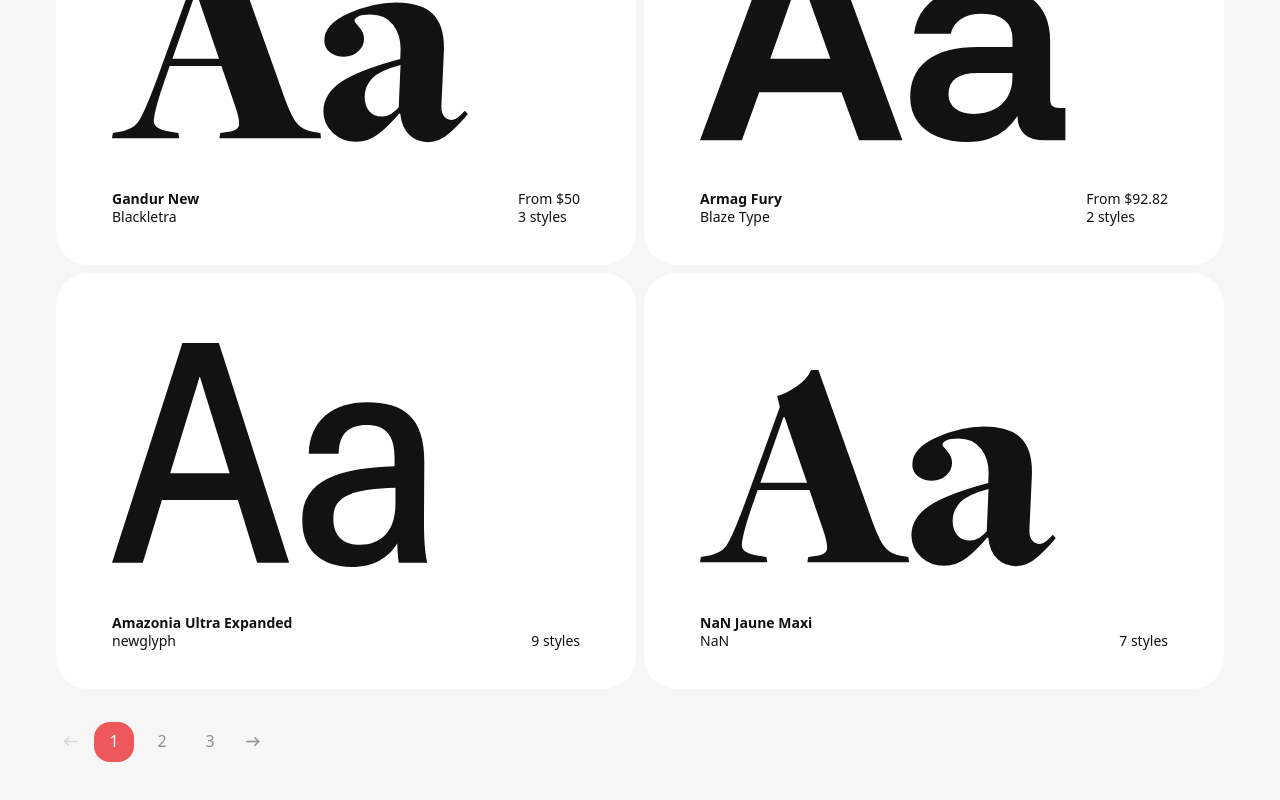
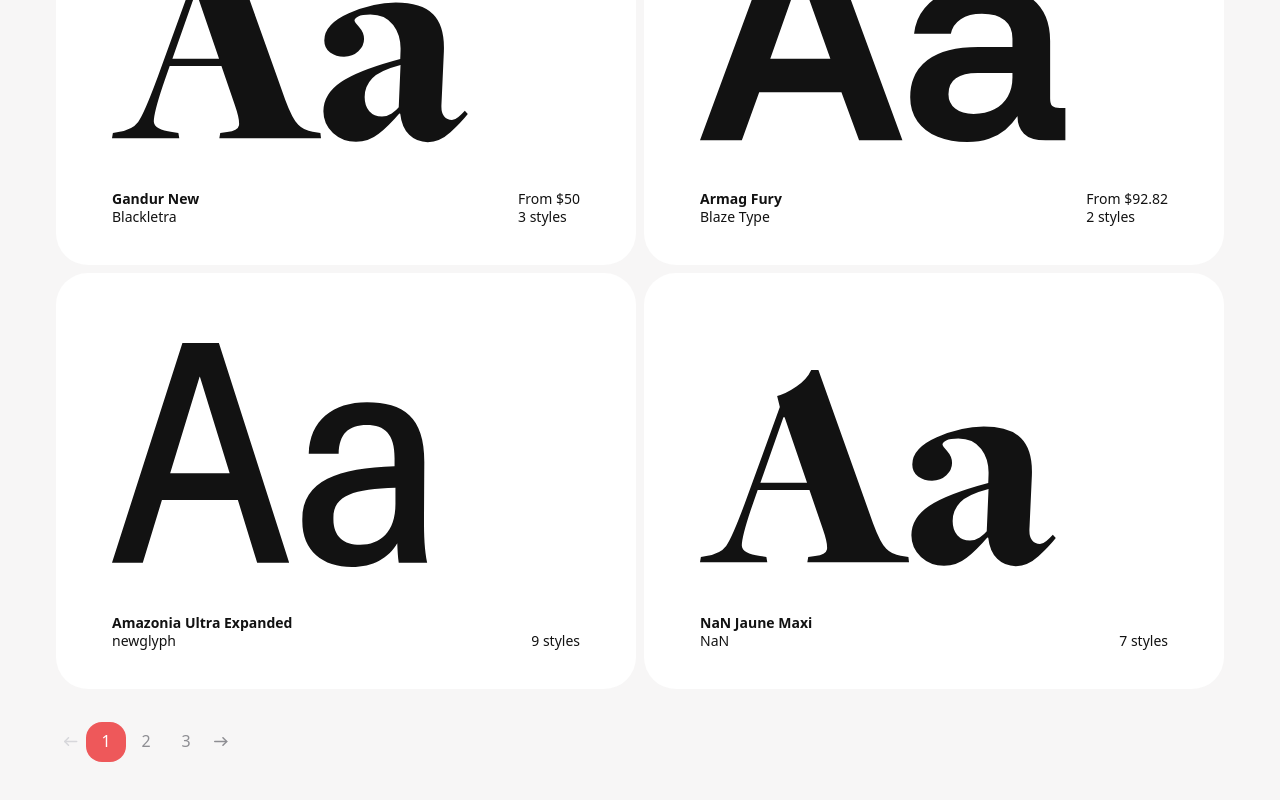
Before and after one commit to ianisparfait/fontsninja, a Next.js app: page / in a window 1280 px wide. Shown: the part 4495-5295 px from the top of the page. Built offline with nearby package versions, Linux system fonts and the light colour scheme; no server answers.

Commit message:
enhance pagination UI

```diff
--- a/src/app/globals.css
+++ b/src/app/globals.css
@@ -17,6 +17,7 @@
     --color-deep-white: var(--deep-white);
     --color-pagination: var(--pagination);
     --color-pagination-muted: var(--pagination-muted);
+    --color-pagination-hover: var(--pagination-hover);
 
     --font-sans: var(--font-sans);
     --color-sidebar-ring: var(--sidebar-ring);
@@ -52,11 +53,12 @@
     --radius: 0.625rem;
     --primary: rgb(238, 88, 90);
     --primary-accent: rgb(220, 81, 83);
-    --muted: oklch(1 0 0);
-    --background: oklch(0.9739 0.0011 17.18);
-    --foreground: oklch(0.1822 0 0);
-    --pagination: oklch(0.6483 0.0073 286.19);
-    --pagination-muted: oklch(0.8803 0.0054 286.29);
+    --muted: rgb(255, 255, 255);
+    --background: rgb(247, 246, 246);
+    --foreground: rgb(18, 18, 18);
+    --pagination: rgb(142, 142, 147);
+    --pagination-muted: rgb(215, 215, 219);
+    --pagination-hover: rgb(18, 18, 18);
 
     --deep-white: oklch(1 0 0);
 
@@ -92,12 +94,13 @@
 .dark {
     --primary: rgb(238, 88, 90);
     --primary-accent: rgb(220, 81, 83);
-    --muted: oklch(0.2939 0.0036 286.18);
-    --background: oklch(0.209 0 0);
-    --foreground: oklch(0.997 0 0);
+    --muted: rgb(44, 44, 46);
+    --background: rgb(24, 24, 24);
+    --foreground: rgb(254, 254, 254);
     --deep-white: oklch(1 0 0);
-    --pagination: oklch(0.5007 0.0047 286.23);
-    --pagination-muted: oklch(0.38 0 0);
+    --pagination: rgb(99, 99, 102);
+    --pagination-muted: rgb(99, 99, 102);
+    --pagination-hover: rgb(254, 254, 254);
 
     --card: oklch(0.205 0 0);
     --card-foreground: oklch(0.985 0 0);
--- a/src/features/home/pagination.tsx
+++ b/src/features/home/pagination.tsx
@@ -35,12 +35,12 @@ export function Pagination({ currentPage, totalPages }: PaginationProps): ReactN
   }
 
   return (
-    <div className="flex items-center gap-2 mt-8">
+    <div className="flex items-center mt-8">
       <Link
         href={createPageURL(currentPage - 1)}
         className={cn(
-          "transition-opacity px-2 py-4 rounded-xl text-pagination select-none",
-          currentPage === 1 && "pointer-events-none text-pagination-muted",
+          "transition-opacity px-2 py-4 rounded-xl text-pagination select-none hover:text-pagination-hover",
+          currentPage === 1 && "pointer-events-none text-pagination-muted hover:text-pagination-muted",
         )}
         aria-disabled={currentPage === 1}
         tabIndex={currentPage === 1 ? -1 : undefined}
@@ -53,8 +53,8 @@ export function Pagination({ currentPage, totalPages }: PaginationProps): ReactN
           key={page}
           href={createPageURL(page)}
           className={cn(
-            "transition-colors rounded-2xl flex justify-center items-center cursor-pointer text-pagination pt-[18px] pb-[19px] px-2 size-10 select-none",
-            currentPage === page && "bg-primary text-deep-white pointer-events-none",
+            "transition-colors font-medium rounded-2xl flex justify-center items-center cursor-pointer text-pagination pt-[18px] pb-[19px] px-2 size-10 select-none hover:text-pagination-hover",
+            currentPage === page && "bg-primary text-deep-white pointer-events-none hover:text-deep-white",
           )}
         >
           {page}
@@ -64,8 +64,8 @@ export function Pagination({ currentPage, totalPages }: PaginationProps): ReactN
       <Link
         href={createPageURL(currentPage + 1)}
         className={cn(
-          "transition-opacity px-2 py-4 rounded-xl text-pagination select-none",
-          currentPage === totalPages && "pointer-events-none text-pagination-muted",
+          "transition-opacity px-2 py-4 rounded-xl text-pagination select-none hover:text-pagination-hover",
+          currentPage === totalPages && "pointer-events-none text-pagination-muted hover:text-pagination-muted",
         )}
         aria-disabled={currentPage === totalPages}
         tabIndex={currentPage === totalPages ? -1 : undefined}
```
